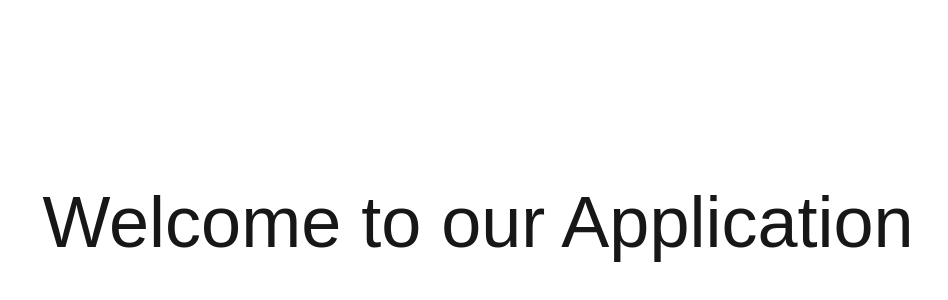
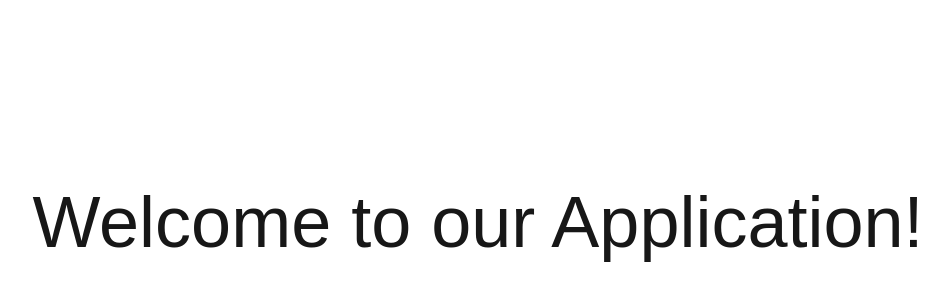
Before and after one commit to nukedragocodefreak/alx-project-0x01-setup, a Next.js app in the folder alx-project-0x01/: page / in a window 1280 px wide. Shown: the part 178-478 px from the top of the page, without its empty margins (162-1110 px from the left). Built offline with nearby package versions, Linux system fonts and the light colour scheme.

Commit message:
bug fixes

```diff
--- a/alx-project-0x01/pages/index.tsx
+++ b/alx-project-0x01/pages/index.tsx
@@ -2,7 +2,7 @@
 const Home: React.FC = () => {
   return (
     <div className="flex justify-center items-center h-screen">
-      <h1 className="text-7xl font-thin">Welcome to our Application</h1>
+      <h1 className="text-7xl font-thin">Welcome to our Application!</h1>
     </div>
   )
 }
--- a/alx-project-0x01/pages/posts/index.tsx
+++ b/alx-project-0x01/pages/posts/index.tsx
@@ -4,7 +4,7 @@
 const PostPage: React.FC = () =>{
     return(
         <div>
-        <h2>First of MNY</h2>
+        <h2>First of Many</h2>
         <PostCard title= "My First Post" content = "The future is here..." />
         </div>
     );
```
